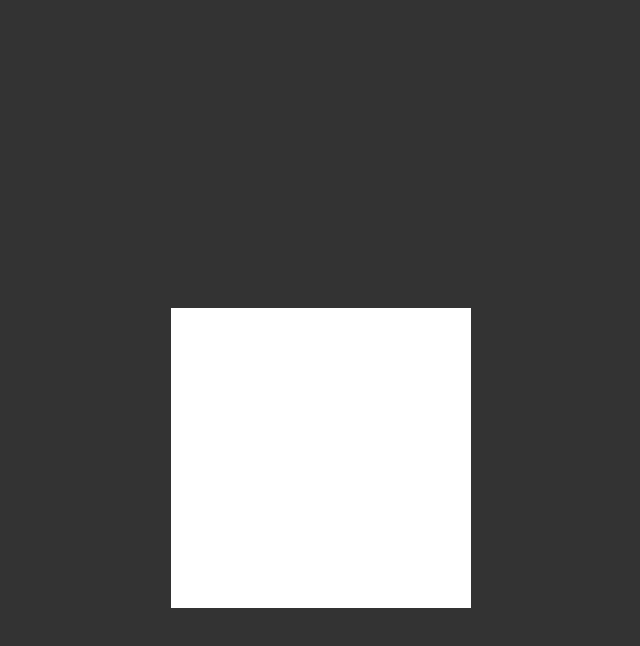
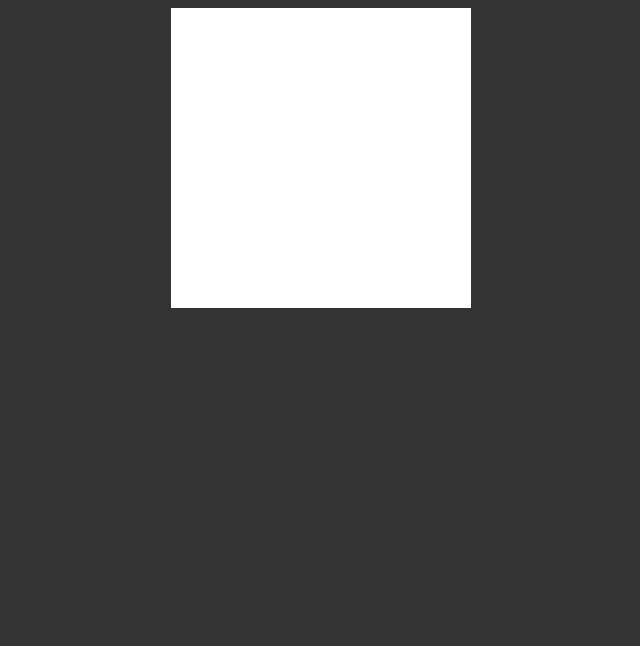
Before and after one commit to ju-voro/TARpe18-CSS-Animation, a plain HTML site: page transition.html in a window 1280 px wide. Shown: the whole page, without its empty margins (319-959 px from the left). Drawn offline with Linux system fonts and the light colour scheme.

Commit message:
Fix Transition CSS

```diff
--- a/css/transition.css
+++ b/css/transition.css
@@ -8,7 +8,7 @@ body {
     background-color: #fff;
     margin: 0 auto;
     position: relative;
-    top: 300px;
+    top: 10%;
     transition-duration: 2s;
     transition-property: all;
 }
```
